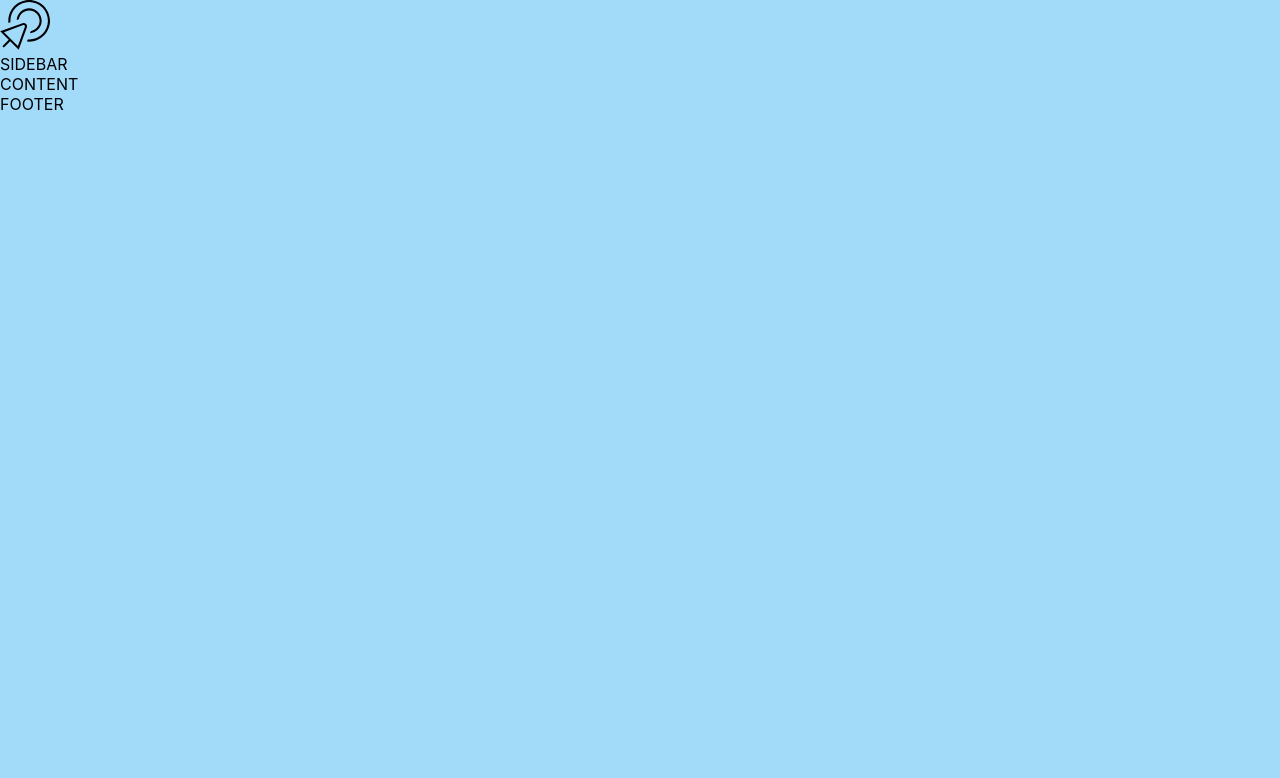
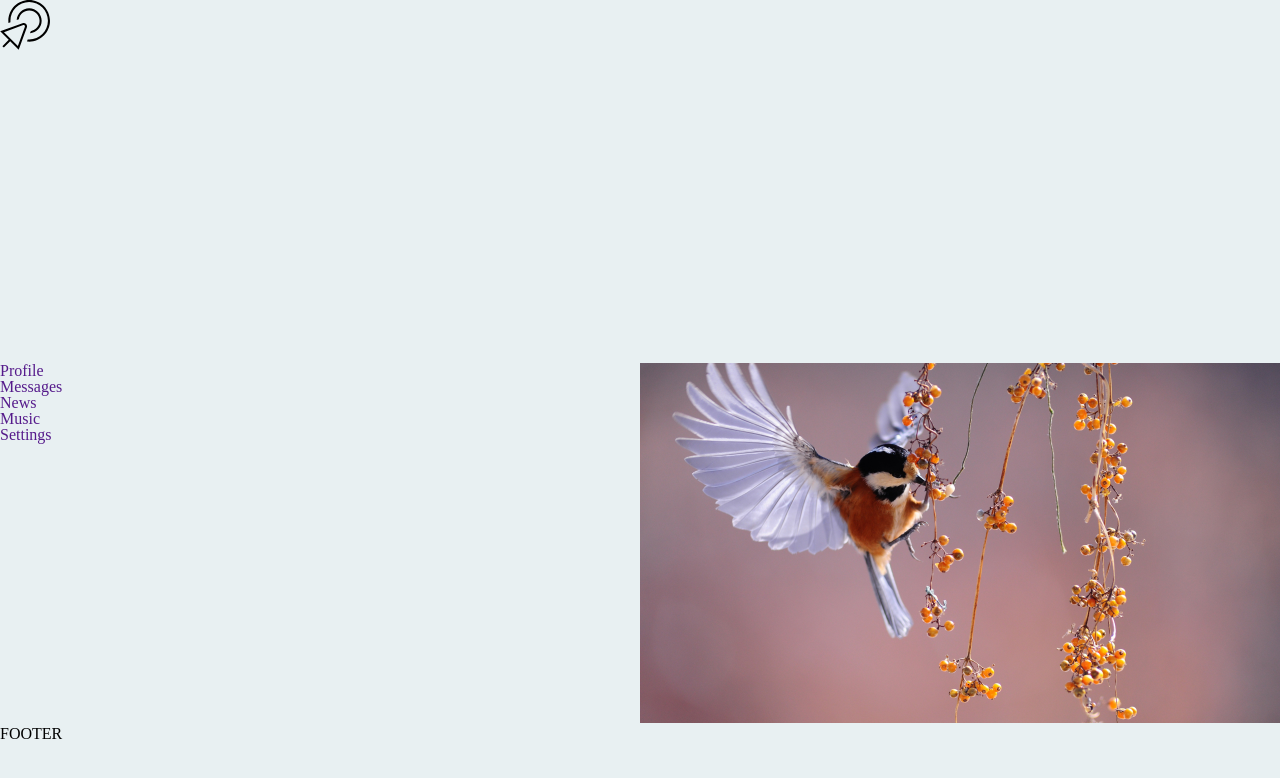
Before and after one commit to anniyaa/socialnetwork, a React (Create React App) app in the folder network/: page / in a window 1280 px wide. Shown: the top 778 px of the page. Built offline with nearby package versions, Linux system fonts and the light colour scheme.

Commit message:
feat: done simple page

```diff
--- a/network/src/App.js
+++ b/network/src/App.js
@@ -1,15 +1,15 @@
 import './App.css';
 import Header from "./components/Header";
-import Sidebar from "./components/Sidebar";
-import Content from "./components/Content";
+import Navbar from "./components/Navbar";
+import Profile from "./components/Profile";
 import Footer from "./components/Footer";
 
 const App = () => {
   return (
-    <div>
+    <div className={'app-wrapper'}>
       <Header />
-      <Sidebar />
-      <Content />
+      <Navbar />
+      <Profile />
       <Footer />
     </div>
   );
--- a/network/src/components/Content.js
+++ /dev/null
@@ -1,9 +0,0 @@
-import React from "react";
-
-const Content = () => {
-    return (<div>
-        CONTENT
-    </div>);
-}
-
-export default Content;
--- a/network/src/components/Footer.js
+++ b/network/src/components/Footer.jsx
@@ -1,7 +1,7 @@
 import React from "react";
 
 const Footer = () => {
-    return (<div>
+    return (<div className="footer">
         FOOTER
     </div>);
 }
--- a/network/src/components/Header.js
+++ b/network/src/components/Header.jsx
@@ -2,7 +2,7 @@ import React from "react";
 import headerlogo from '../assets/icons/header-icon.svg'
 
 const Header = () => {
-    return (<div>
+    return (<div className="header">
         <img className={"header-logo"} src={headerlogo} alt="logo"/>
     </div>);
 }
--- /dev/null
+++ b/network/src/components/Navbar.jsx
@@ -0,0 +1,17 @@
+import React from "react";
+
+const Navbar = () => {
+    return (<div className="navbar">
+       <nav>
+           <ul>
+               <li><a href="">Profile</a></li>
+               <li><a href="">Messages</a></li>
+               <li><a href="">News</a></li>
+               <li><a href="">Music</a></li>
+               <li><a href="">Settings</a></li>
+           </ul>
+       </nav>
+    </div>);
+}
+
+export default Navbar;
--- /dev/null
+++ b/network/src/components/Profile.jsx
@@ -0,0 +1,10 @@
+import React from "react";
+import ptica from '../assets/images/ptica.jpg'
+
+const Profile = () => {
+    return (<div className="profile">
+        <img className={'ptica-content'} src={ptica} alt=""/>
+    </div>);
+}
+
+export default Profile;
--- a/network/src/components/Sidebar.js
+++ /dev/null
@@ -1,9 +0,0 @@
-import React from "react";
-
-const Sidebar = () => {
-    return (<div>
-        SIDEBAR
-    </div>);
-}
-
-export default Sidebar;
--- a/network/src/index.css
+++ b/network/src/index.css
@@ -5,6 +5,64 @@ body {
     sans-serif;
   -webkit-font-smoothing: antialiased;
   -moz-osx-font-smoothing: grayscale;
+}
+*, *:before, *:after{
+  box-sizing: border-box;
+}
+
+html, body, div, span, object, iframe, figure, h1, h2, h3, h4, h5, h6, p, blockquote, pre, a, code, em, img, small, strike, strong, sub, sup, tt, b, u, i, ol, ul, li, fieldset, form, label, table, caption, tbody, tfoot, thead, tr, th, td, main, canvas, embed, footer, header, nav, section, video{
+  margin: 0;
+  padding: 0;
+  border: 0;
+  font-size: 100%;
+  font: inherit;
+  vertical-align: baseline;
+  text-rendering: optimizeLegibility;
+  -webkit-font-smoothing: antialiased;
+  text-size-adjust: none;
+}
+
+footer, header, nav, section, main{
+  display: block;
+}
+
+body{
+  line-height: 1;
+}
+
+ol, ul{
+  list-style: none;
+}
+
+a,a:hover,a:active {
+  text-decoration: none;
+}
+
+button {
+  padding: 0;
+  border: none;
+  font: inherit;
+  color: inherit;
+  background-color: transparent;
+  cursor: pointer;
+}
+
+blockquote, q{
+  quotes: none;
+}
+
+blockquote:before, blockquote:after, q:before, q:after{
+  content: '';
+  content: none;
+}
+
+table{
+  border-collapse: collapse;
+  border-spacing: 0;
+}
+
+input{
+  border-radius: 0;
 }
 
 code {
@@ -16,8 +74,50 @@ body {
   background-color: #A2DBFA;
 }
 
+/* -------- APP-WRAPPER -------*/
+
+.app-wrapper {
+  display: grid;
+  grid-template-rows: 1fr 1fr 1fr;
+  grid-template-columns: 1fr 1fr;
+  grid-template-areas:
+  "h h h"
+  "n p p"
+  "f f f";
+}
+
 /* --------- HEADER -------- */
+
+.header {
+  background-color: #E8F0F2;
+  grid-area: h;
+}
 
 .header-logo {
   width: 50px;
 }
+
+/* --------- SIDEBAR -------- */
+
+.navbar {
+  background-color: #E8F0F2;
+  grid-area: n;
+}
+
+/* --------- CONTENT -------- */
+
+.profile {
+  background-color: #E8F0F2;
+  grid-area: p;
+}
+
+.ptica-content {
+  width: 100%;
+}
+
+/* --------- FOOTER -------- */
+
+.footer {
+  background-color: #E8F0F2;
+  grid-area: f;
+}
```
Also changed, not shown: network/src/assets/images/ptica.jpg (added).
